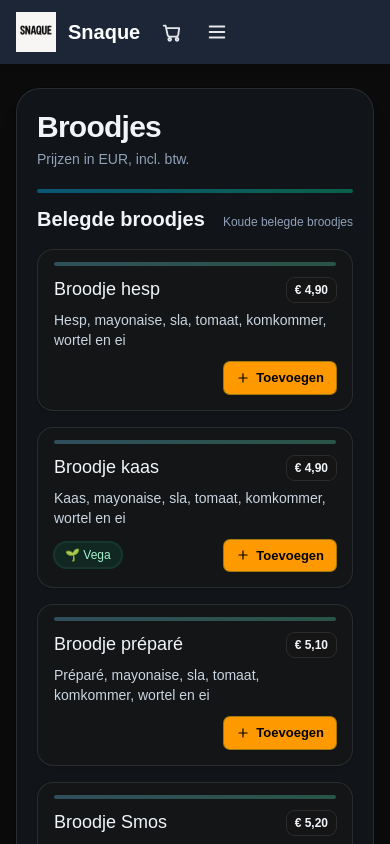
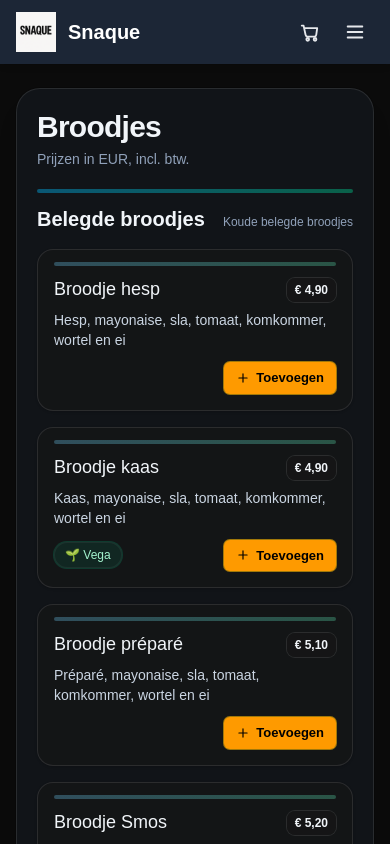
Before and after one commit to SeppeRuysschaert/Snaque, a Next.js app: page /broodjes in a window 390 px wide. Shown: the top 844 px of the page. Built offline with nearby package versions, Linux system fonts and the light colour scheme.

Commit message:
navbar fix

```diff
--- a/src/components/Navbar.tsx
+++ b/src/components/Navbar.tsx
@@ -7,9 +7,7 @@ export default function Navbar() {
   const router = useRouter();
   const pathname = usePathname();
   const [open, setOpen] = useState(false);
-
-  // 👉 vervang dit door jouw echte aantal
-  const cartCount = 0;
+  const cartCount = 0; // vervang door je echte aantal
 
   useEffect(() => setOpen(false), [pathname]);
   useEffect(() => {
@@ -32,10 +30,10 @@ export default function Navbar() {
 
   return (
     <nav className="bg-gray-800/95 backdrop-blur px-4 md:px-8 py-3 shadow-md">
-      {/* GRID: [links | midden | rechts] */}
-      <div className="mx-auto max-w-6xl grid grid-cols-[1fr_auto_1fr] items-center">
-        {/* LINKS: logo + naam */}
-        <div className="flex items-center gap-3 justify-self-start">
+      {/* MOBILE: 2 kolommen  |  DESKTOP: 3 kolommen */}
+      <div className="mx-auto max-w-6xl grid grid-cols-2 md:grid-cols-[1fr_auto_1fr] items-center">
+        {/* LINKS */}
+        <div className="flex items-center gap-3 justify-self-start col-start-1">
           <Image
             src="/images/snaque.png"
             alt="Snaque Logo"
@@ -52,8 +50,8 @@ export default function Navbar() {
           </h1>
         </div>
 
-        {/* MIDDEN: desktop menu (gecentreerd) */}
-        <ul className="hidden md:flex gap-6 text-sm md:text-base font-medium justify-self-center">
+        {/* MIDDEN (desktop) */}
+        <ul className="hidden md:flex gap-6 text-sm md:text-base font-medium justify-self-center md:col-start-2">
           {links.map((l) => {
             const active = pathname === l.href;
             return (
@@ -73,8 +71,8 @@ export default function Navbar() {
           })}
         </ul>
 
-        {/* RECHTS: winkelmandje + Contact + hamburger (mobiel) */}
-        <div className="flex items-center gap-2 justify-self-end">
+        {/* RECHTS: staat op mobile in kolom 2, op desktop in kolom 3 */}
+        <div className="flex items-center gap-2 justify-self-end col-start-2 md:col-start-3 shrink-0">
           {/* Cart */}
           <button
             type="button"
@@ -84,16 +82,13 @@ export default function Navbar() {
           >
             <IconCart />
             {cartCount > 0 && (
-              <span
-                className="absolute -top-1 -right-1 min-w-[18px] px-1 h-[18px] rounded-full bg-amber-500 text-[11px] leading-[18px] text-black font-semibold text-center"
-                aria-label={`${cartCount} items in winkelmandje`}
-              >
+              <span className="absolute -top-1 -right-1 min-w-[18px] px-1 h-[18px] rounded-full bg-amber-500 text-[11px] leading-[18px] text-black font-semibold text-center">
                 {cartCount}
               </span>
             )}
           </button>
 
-          {/* 👉 NIEUW: Contact rechts van het winkelmandje (desktop) */}
+          {/* Contact (alleen desktop zichtbaar) */}
           <button
             type="button"
             onClick={() => go("/contact")}
@@ -102,7 +97,7 @@ export default function Navbar() {
             Contact
           </button>
 
-          {/* Mobile hamburger */}
+          {/* Hamburger (alleen mobile zichtbaar) */}
           <button
             type="button"
             className="md:hidden inline-flex items-center justify-center rounded-md p-2 text-gray-200 hover:text-white hover:bg-white/10 focus:outline-none focus-visible:ring-2 focus-visible:ring-white/40"
@@ -116,7 +111,7 @@ export default function Navbar() {
         </div>
       </div>
 
-      {/* Mobile dropdown (slide-down) */}
+      {/* Mobile dropdown */}
       <div
         id="site-menu"
         className={`md:hidden grid transition-[grid-template-rows] duration-300 ${
@@ -132,9 +127,7 @@ export default function Navbar() {
                   <button
                     onClick={() => go(l.href)}
                     className={`w-full text-left px-3 py-2 rounded-lg transition-colors ${
-                      active
-                        ? "bg-white/10 text-white"
-                        : "hover:bg-white/10 hover:text-white"
+                      active ? "bg-white/10 text-white" : "hover:bg-white/10 hover:text-white"
                     }`}
                   >
                     {l.label}
@@ -142,7 +135,6 @@ export default function Navbar() {
                 </li>
               );
             })}
-            {/* Winkelmandje in mobile menu */}
             <li>
               <button
                 onClick={() => go("/cart")}
@@ -151,7 +143,6 @@ export default function Navbar() {
                 🛒 Winkelmandje
               </button>
             </li>
-            {/* 👉 NIEUW: Contact in mobile menu */}
             <li>
               <button
                 onClick={() => go("/contact")}
@@ -171,23 +162,29 @@ export default function Navbar() {
 function IconHamburger() {
   return (
     <svg width="22" height="22" viewBox="0 0 24 24" fill="none" aria-hidden="true">
-      <path d="M4 6h16M4 12h16M4 18h16" stroke="currentColor" strokeWidth="2" strokeLinecap="round"/>
+      <path d="M4 6h16M4 12h16M4 18h16" stroke="currentColor" strokeWidth="2" strokeLinecap="round" />
     </svg>
   );
 }
 function IconClose() {
   return (
     <svg width="22" height="22" viewBox="0 0 24 24" fill="none" aria-hidden="true">
-      <path d="M6 6l12 12M18 6l-12 12" stroke="currentColor" strokeWidth="2" strokeLinecap="round"/>
+      <path d="M6 6l12 12M18 6l-12 12" stroke="currentColor" strokeWidth="2" strokeLinecap="round" />
     </svg>
   );
 }
 function IconCart() {
   return (
     <svg width="22" height="22" viewBox="0 0 24 24" fill="none" aria-hidden="true">
-      <path d="M3 5h2l2.2 10.2A2 2 0 0 0 9.15 17h7.7a2 2 0 0 0 1.95-1.8l1.05-7.35H6.35" stroke="currentColor" strokeWidth="2" strokeLinecap="round" strokeLinejoin="round"/>
-      <circle cx="9.5" cy="20" r="1.5" stroke="currentColor" strokeWidth="2"/>
-      <circle cx="17.5" cy="20" r="1.5" stroke="currentColor" strokeWidth="2"/>
+      <path
+        d="M3 5h2l2.2 10.2A2 2 0 0 0 9.15 17h7.7a2 2 0 0 0 1.95-1.8l1.05-7.35H6.35"
+        stroke="currentColor"
+        strokeWidth="2"
+        strokeLinecap="round"
+        strokeLinejoin="round"
+      />
+      <circle cx="9.5" cy="20" r="1.5" stroke="currentColor" strokeWidth="2" />
+      <circle cx="17.5" cy="20" r="1.5" stroke="currentColor" strokeWidth="2" />
     </svg>
   );
 }
```
